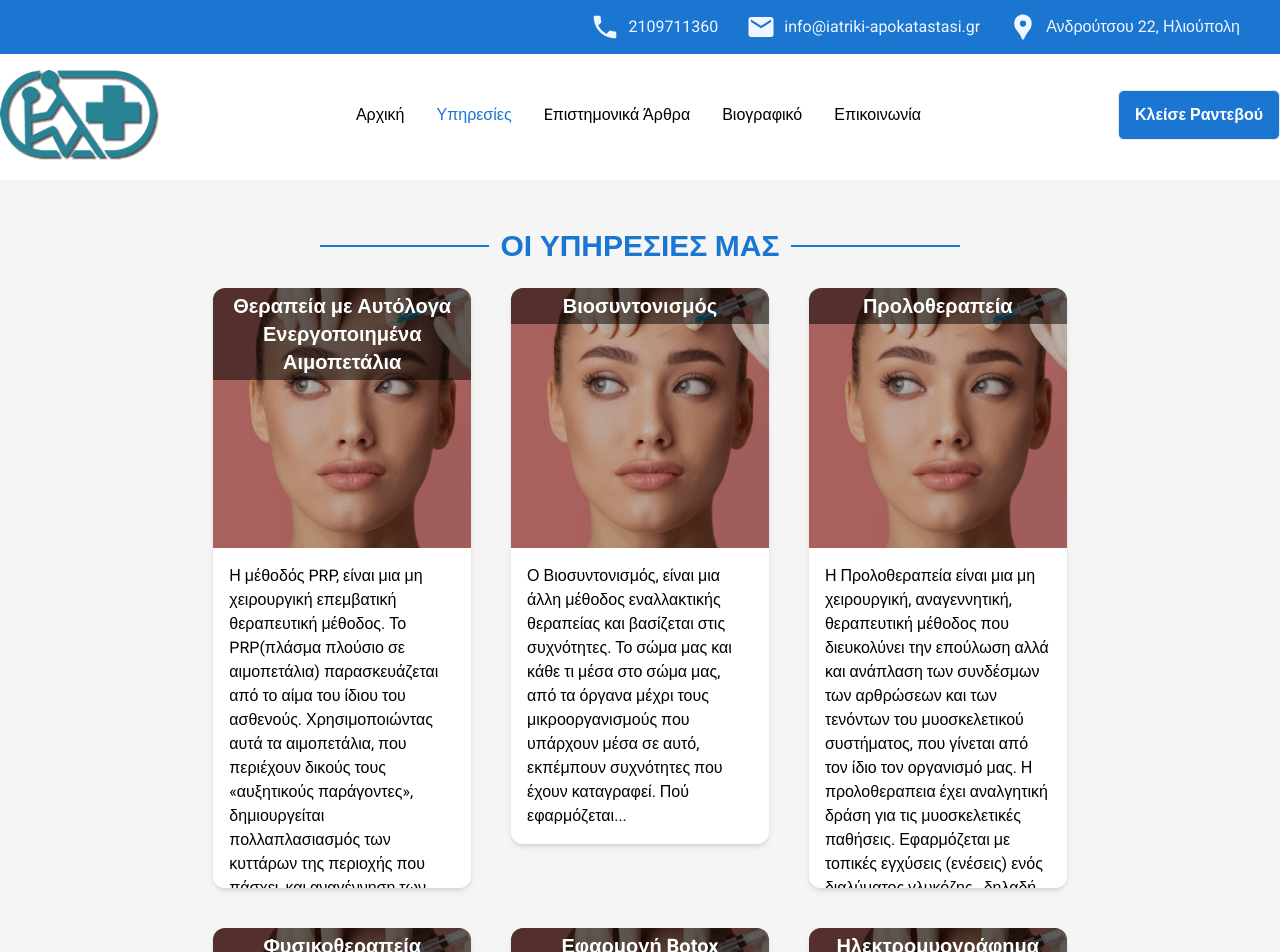
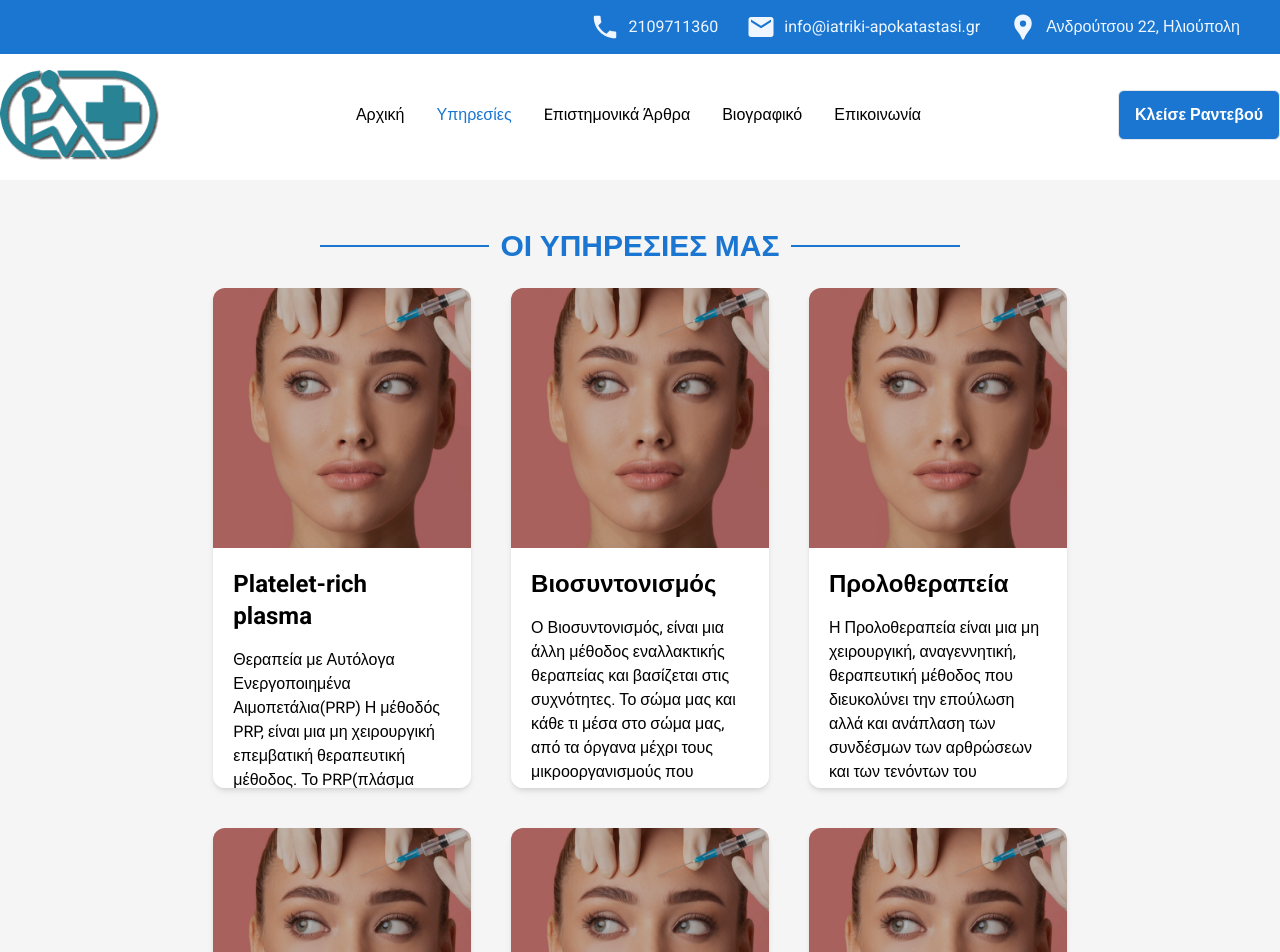
Before and after one commit to TheodosiouEleanna/iatriki-apokatastasi, a Next.js app: page /services in a window 1280 px wide. Shown: the top 952 px of the page. Built offline with nearby package versions, Linux system fonts and the light colour scheme.

Commit message:
added text to html

```diff
--- a/app/curriculum/page.tsx
+++ b/app/curriculum/page.tsx
@@ -1,4 +1,4 @@
-import Timeline from 'app/curriculum/Timeline';
+import Timeline from 'ui/Timeline';
 import {
   basicTraining,
   abroadTraining,
--- a/app/curriculum/seminars/page.tsx
+++ b/app/curriculum/seminars/page.tsx
@@ -1,4 +1,4 @@
-import Timeline from 'app/curriculum/Timeline';
+import Timeline from 'ui/Timeline';
 import { seminars } from 'data/curriculum/seminars';
 
 const Seminars = () => {
--- a/app/services/page.tsx
+++ b/app/services/page.tsx
@@ -3,6 +3,7 @@ import Image from 'next/image';
 import SectionTitle from 'ui/SectionTitle';
 import { servicesInfo } from 'data/services';
 import Link from 'next/link';
+import TextToHtml from 'ui/TextToHtml';
 
 const ServicesPage = () => {
   return (
@@ -12,7 +13,7 @@ const ServicesPage = () => {
         {servicesInfo.map(service => (
           <Card
             key={service.title}
-            className='overflow-y-auto overflow-x-hidden max-h-[600px] w-full  col-span-1'
+            className='overflow-y-auto overflow-x-hidden max-h-[500px] w-full  col-span-1'
           >
             <div className='w-full h-[260px] relative'>
               <Link href={service.link}>
@@ -23,12 +24,12 @@ const ServicesPage = () => {
                   fill
                 />
               </Link>
-              <div className='font-extrabold text-xl text-white bg-black/50 absolute w-full py-1 px-2'>
-                <h1 className='text-center'>{service.title}</h1>
-              </div>
             </div>
-            <main className='p-4 w-full'>
-              <span className='break-words'>{service.description}</span>
+            <main className='p-5 w-full'>
+              <h1 className=' font-extrabold text-2xl mb-4'>{service.title}</h1>
+              <span className='break-words leading-6 '>
+                <TextToHtml text={service.description} />
+              </span>
             </main>
           </Card>
         ))}
--- a/data/curriculum/curriculum.ts
+++ b/data/curriculum/curriculum.ts
@@ -28,7 +28,7 @@ export const abroadTraining = [
   {
     date: '08/03/1992 - 06/07/1992',
     title:
-      'Στην Πανεπιστημιακή Ορθοπεδική κλινική του Μιλάνου, στην Έδρα της Φυσικής Ιατρικής  και Αποκατάστασης. Στο διάστημα  αυτό με την καθοδήγηση της έδρας ακολούθησα τα παρακάτω: \n-Αποκατάσταση Νευρολογικών Παθήσεων\n-Αποκατάσταση Ορθοπεδικών Παθήσεων\n-Πνευμονολογική και καρδιολογική Αποκατάσταση\n-Κέντρο για τον πειραματισμό και την εφαρμογή Προσθέσεων και Ορθοπεδικών βοηθημάτων σε κολοβωματίες και συγγενείς ανωμαλίες (Budrio Rizzoli Bologna)\n-Εξωτερικό Ιατρείο Οστεοπόρωσης και μεταβολικών νοσημάτων των οστών\n-Ιατρείο Διάγνωσης και Αποκατάστασης Αθλητικών κακώσεων γόνατος (Ισοκινητική συσκευή).'
+      'Στην Πανεπιστημιακή Ορθοπεδική κλινική του Μιλάνου, στην Έδρα της Φυσικής Ιατρικής  και Αποκατάστασης. Στο διάστημα  αυτό με την καθοδήγηση της έδρας ακολούθησα τα παρακάτω:  <br/> -Αποκατάσταση Νευρολογικών Παθήσεων <br/> -Αποκατάσταση Ορθοπεδικών Παθήσεων <br/> -Πνευμονολογική και καρδιολογική Αποκατάσταση <br/> -Κέντρο για τον πειραματισμό και την εφαρμογή Προσθέσεων και Ορθοπεδικών βοηθημάτων σε κολοβωματίες και συγγενείς ανωμαλίες (Budrio Rizzoli Bologna) <br/> -Εξωτερικό Ιατρείο Οστεοπόρωσης και μεταβολικών νοσημάτων των οστών <br/> -Ιατρείο Διάγνωσης και Αποκατάστασης Αθλητικών κακώσεων γόνατος (Ισοκινητική συσκευή).'
   },
   {
     date: '03/04/1998 - 05/04/1998',
--- a/data/services.ts
+++ b/data/services.ts
@@ -2,9 +2,9 @@ import botoxImage from 'public/images/services/botox.jpg';
 
 export const servicesInfo = [
   {
-    title: 'Θεραπεία με Αυτόλογα Ενεργοποιημένα Αιμοπετάλια',
+    title: 'Platelet-rich plasma',
     description:
-      'Η μέθοδός PRP, είναι μια μη χειρουργική επεμβατική θεραπευτική μέθοδος. Το PRP(πλάσμα πλούσιο σε αιμοπετάλια) παρασκευάζεται από το αίμα του ίδιου του ασθενούς. Χρησιμοποιώντας αυτά τα αιμοπετάλια, που περιέχουν δικούς τους  «αυξητικούς παράγοντες», δημιουργείται  πολλαπλασιασμός των κυττάρων της περιοχής που πάσχει, και αναγέννηση των ιστών. Το αποτέλεσμα είναι η επούλωση από τον ίδιο τον οργανισμό (αυτοϊαση) των τραυματισμένων ιστών , μυών και εκφυλιστικών παθήσεων και το σταμάτημα του πόνου. Με αυτή τη διαδικασία, αυξάνοντας δηλαδή την πυκνότητα των αιμοπεταλίων στην περιοχή της βλάβης, επιτυγχάνεται γρήγορη αναγέννηση –επούλωση των βλαμμένων ιστών, με αποτέλεσμα τη ελάττωση του πόνου και την αποκατάσταση του τραυματισμένου ιστού η της χρόνιας βλάβης (αρθρίτιδα, τενοντοπάθεια, κλπ.) Ο ασθενής μπορεί να φύγει άμεσα χωρίς κανένα πρόβλημα.',
+      'Θεραπεία με Αυτόλογα Ενεργοποιημένα Αιμοπετάλια(PRP) Η μέθοδός PRP, είναι μια μη χειρουργική επεμβατική θεραπευτική μέθοδος. Το PRP(πλάσμα πλούσιο σε αιμοπετάλια) παρασκευάζεται από το αίμα του ίδιου του ασθενούς. Χρησιμοποιώντας αυτά τα αιμοπετάλια, που περιέχουν δικούς τους  «αυξητικούς παράγοντες», δημιουργείται  πολλαπλασιασμός των κυττάρων της περιοχής που πάσχει, και αναγέννηση των ιστών. Το αποτέλεσμα είναι η επούλωση από τον ίδιο τον οργανισμό (αυτοϊαση) των τραυματισμένων ιστών , μυών και εκφυλιστικών παθήσεων και το σταμάτημα του πόνου. Με αυτή τη διαδικασία, αυξάνοντας δηλαδή την πυκνότητα των αιμοπεταλίων στην περιοχή της βλάβης, επιτυγχάνεται γρήγορη αναγέννηση –επούλωση των βλαμμένων ιστών, με αποτέλεσμα τη ελάττωση του πόνου και την αποκατάσταση του τραυματισμένου ιστού η της χρόνιας βλάβης (αρθρίτιδα, τενοντοπάθεια, κλπ.) Ο ασθενής μπορεί να φύγει άμεσα χωρίς κανένα πρόβλημα.',
     image: botoxImage,
     link: 'scientific-articles#prolotherapy'
   },
--- /dev/null
+++ b/ui/TextToHtml.tsx
@@ -0,0 +1,11 @@
+const TextToHtml = ({
+  text = '',
+  className = ''
+}: {
+  text: string;
+  className?: string;
+}): JSX.Element => {
+  return <p className={className} dangerouslySetInnerHTML={{ __html: text }} />;
+};
+
+export default TextToHtml;
--- a/app/curriculum/Timeline.tsx
+++ b/ui/Timeline.tsx
@@ -1,20 +1,12 @@
 import Card from 'ui/Card';
+import TextToHtml from 'ui/TextToHtml';
 
 type TimeInfo = { date: string; title: string };
+
 interface TimelineProps {
   timeInfo: TimeInfo[];
 }
 
-const formatTitle = (title: string) => (
-  <span>
-    {title.split('\n').map(el => (
-      <>
-        {el}
-        <br />
-      </>
-    ))}
-  </span>
-);
 // first and last child can be done through css
 const Timeline = ({ timeInfo }: TimelineProps) => {
   return (
@@ -36,7 +28,9 @@ const Timeline = ({ timeInfo }: TimelineProps) => {
           <div className='flex justify-start col-span-5 my-4'>
             <Card className='p-3'>
               <h1 className='lg:hidden font-semibold'>{date}</h1>
-              <h3 className='ml-4 text-lg font-semibold text-gray-900'>{formatTitle(title)}</h3>
+              <h3 className='ml-4 text-lg font-semibold text-gray-900'>
+                {<TextToHtml text={title} />}
+              </h3>
             </Card>
           </div>
         </li>
```
